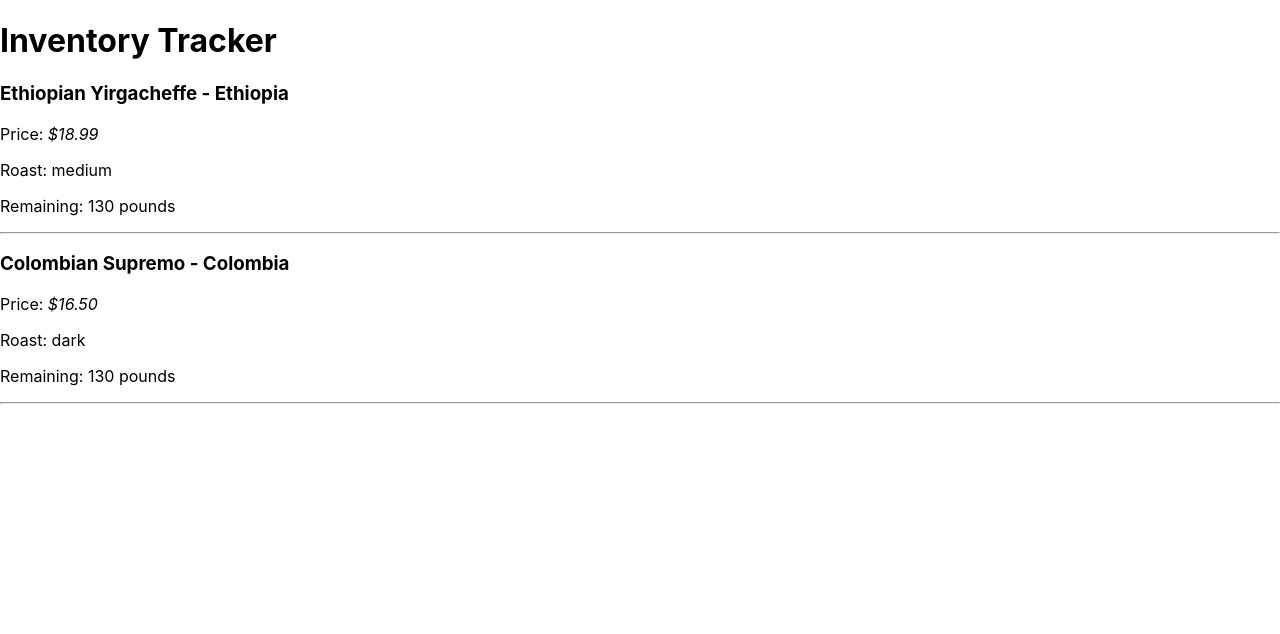
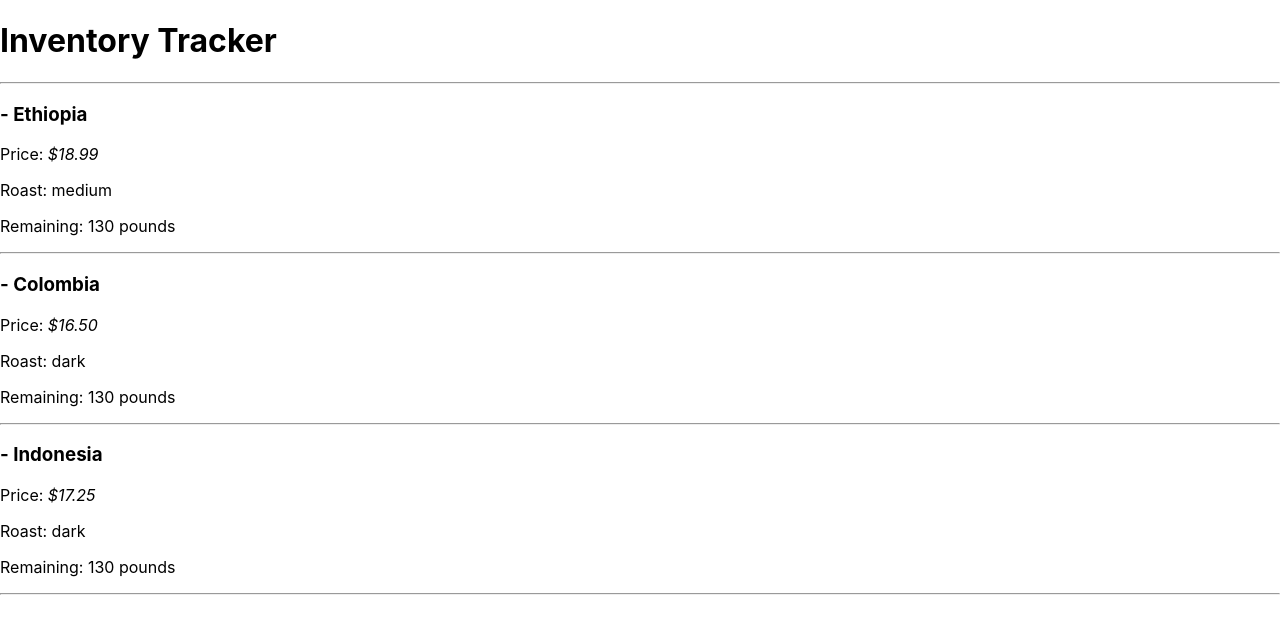
Before and after one commit to amandaguan-ag/coffee-inventory, a React (Create React App) app: page / in a window 1280 px wide. Shown: the top 634 px of the page. Built offline with nearby package versions, Linux system fonts and the light colour scheme.

Commit message:
create an array of inventory

```diff
--- a/src/components/InventoryList.js
+++ b/src/components/InventoryList.js
@@ -1,24 +1,45 @@
 import React from "react";
 import Inventory from "./Inventory";
 
+const mainInventoryList = [
+  {
+    name: "Ethiopian Yirgacheffe",
+    origin: "Ethiopia",
+    price: "18.99",
+    roast: "medium",
+    remaining: "130",
+  },
+  {
+    name: "Colombian Supremo",
+    origin: "Colombia",
+    price: "16.50",
+    roast: "dark",
+    remaining: "130",
+  },
+  {
+    name: "Sumatra Mandheling",
+    origin: "Indonesia",
+    price: "17.25",
+    roast: "dark",
+    remaining: "130",
+  },
+];
+
 function InventoryList() {
   return (
-    <div>
-      <Inventory
-        name="Ethiopian Yirgacheffe"
-        origin="Ethiopia"
-        price="18.99"
-        roast="medium"
-        remaining="130"
-      />
-      <Inventory
-        name="Colombian Supremo"
-        origin="Colombia"
-        price="16.50"
-        roast="dark"
-        remaining="130"
-      />
-    </div>
+    <React.Fragment>
+      <hr />
+      {mainInventoryList.map((inventory, index) => (
+        <Inventory
+          names={inventory.names}
+          origin={inventory.origin}
+          price={inventory.price}
+          roast={inventory.roast}
+          remaining={inventory.remaining}
+          key={index}
+        />
+      ))}
+    </React.Fragment>
   );
 }
 
```
